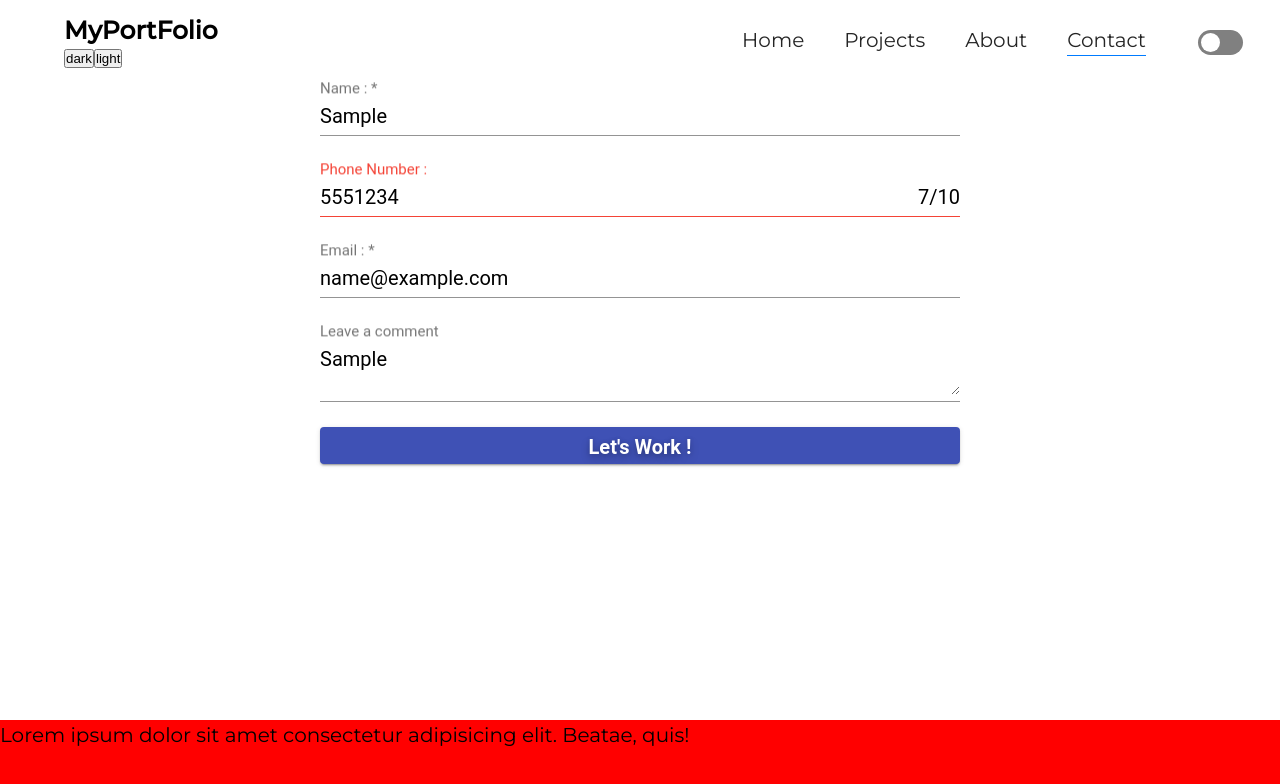
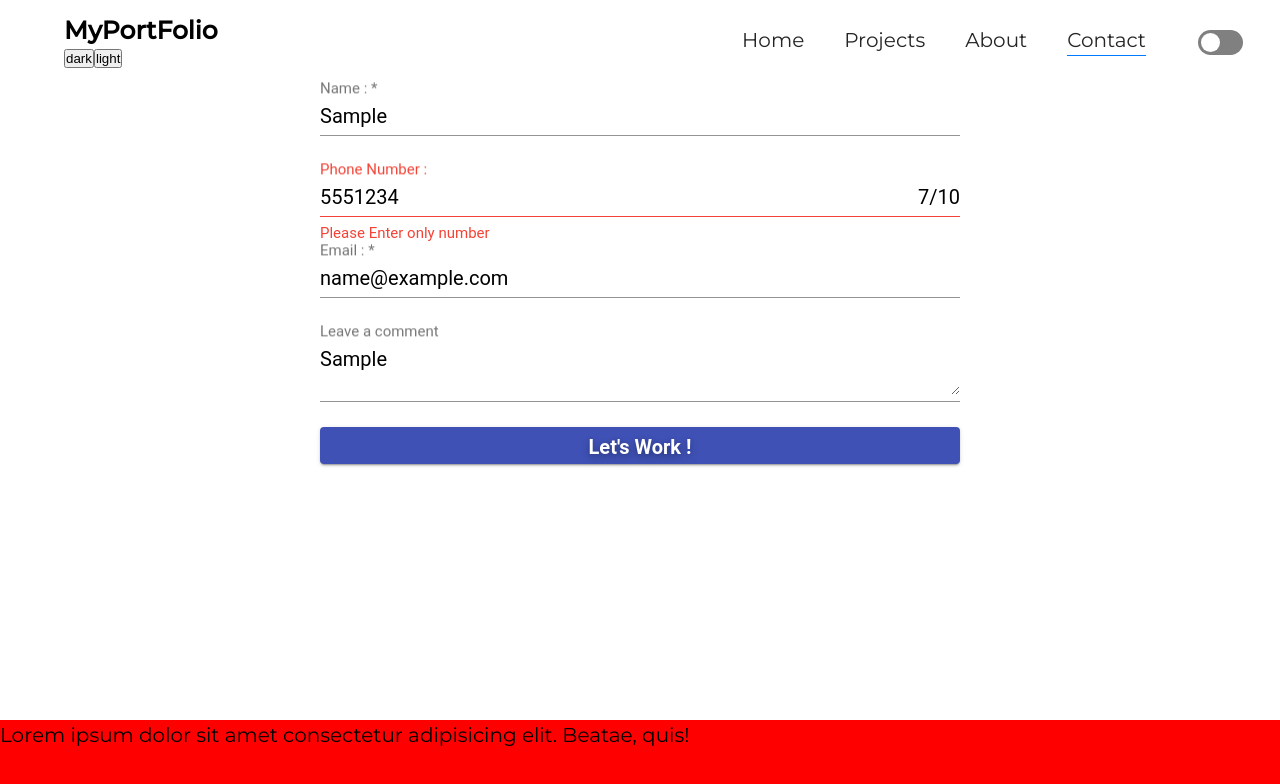
Before and after one commit to JungleWilly/angularPortfolio, an Angular app: page /contact in a window 1280 px wide. Both pictures are taken after typing "Sample", "5551234", "name@example.com", "Sample" into the empty fields and a click on the button "Let's Work !". Shown: the top 784 px of the page. Built offline with nearby package versions, Linux system fonts and the light colour scheme.

Commit message:
import formbuilder and mat-error in contact.component

```diff
--- a/src/app/contact/contact.component.html
+++ b/src/app/contact/contact.component.html
@@ -22,6 +22,10 @@
         placeholder="Téléphone"
       />
       <span matSuffix> {{ input.value?.length || 0 }}/10 </span>
+      <!-- <mat-error *ngIf="errorsForm.phone"> {{ errorsForm.phone }} </mat-error> -->
+      <mat-error *ngIf="myForm.get('phone').hasError('pattern')">
+        Please Enter only number
+      </mat-error>
     </mat-form-field>
     <mat-form-field>
       <mat-label>Email :</mat-label>
@@ -33,7 +37,9 @@
         placeholder="Ex. youremail@gmail.com"
         required
       />
-      <mat-error *ngIf="errorsForm.email"> {{ errorsForm.email }} </mat-error>
+      <mat-error *ngIf="myForm.get('email').hasError('email')">
+        Please enter a valid email address
+      </mat-error>
     </mat-form-field>
     <mat-form-field class="example-full-width">
       <mat-label>Leave a comment</mat-label>
--- a/src/app/contact/contact.component.ts
+++ b/src/app/contact/contact.component.ts
@@ -17,18 +17,18 @@ export class ContactComponent implements OnInit {
   myForm: FormGroup;
   subscription: Subscription;
 
-  constructor() {
+  constructor(private fb: FormBuilder) {
     this.createForm();
   }
 
   ngOnInit(): void {}
 
   createForm() {
-    this.myForm = new FormGroup({
-      name: new FormControl('', [Validators.required, Validators.minLength(4)]),
-      phone: new FormControl(''),
-      email: new FormControl('', Validators.required),
-      comment: new FormControl(),
+    this.myForm = this.fb.group({
+      name: ['', [Validators.required, Validators.minLength(4)]],
+      phone: [''],
+      email: ['', Validators.required],
+      comment: [],
     });
 
     this.subscription = this.myForm.statusChanges.subscribe(() =>
```
